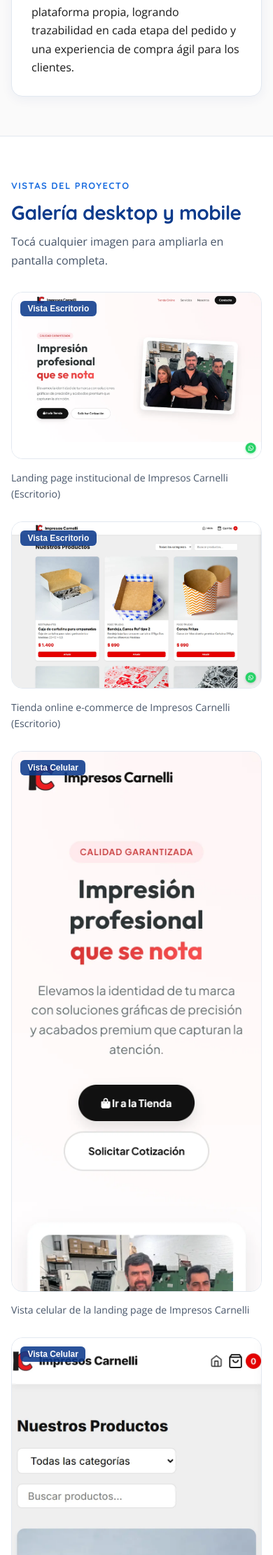
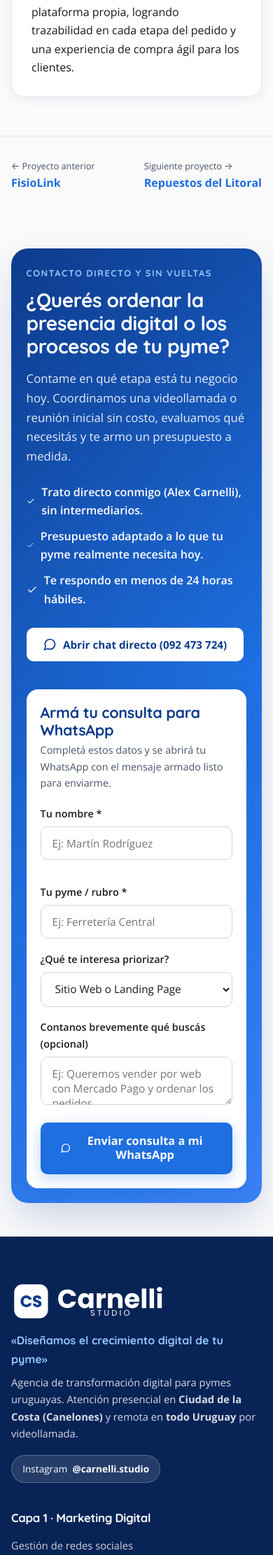
Before and after one commit to AlexG1223/Carnelli-Studio-Web, a PHP site: page /proyectos/impresos-carnelli in a window 390 px wide. Shown: the part 2298-4520 px from the top of the page at 70% size. Run offline with PHP 8.4, Linux system fonts and the light colour scheme.

Commit message:
refactor(proyectos): quitar seccion de galeria desktop y mobile en el caso de estudio

```diff
--- a/app/views/pages/proyectos/show.php
+++ b/app/views/pages/proyectos/show.php
@@ -110,55 +110,6 @@ $metricas = $proyecto['metricas'] ?? [];
         </div>
     </section>
 
-    <!-- Galería con Lightbox accesible (teclado + swipe) -->
-    <?php if (!empty($galeria)): ?>
-    <section class="section section--alt" aria-labelledby="gallery-heading">
-        <div class="container">
-            <div class="section-header">
-                <span class="eyebrow">VISTAS DEL PROYECTO</span>
-                <h2 id="gallery-heading" class="section-title">Galería desktop y mobile</h2>
-                <p class="section-subtitle">Tocá cualquier imagen para ampliarla en pantalla completa.</p>
-            </div>
-
-            <div class="case-gallery" id="case-gallery">
-                <?php foreach ($galeria as $idx => $img): ?>
-                    <figure class="case-gallery__item case-gallery__item--<?= View::e($img['tipo'] ?? 'desktop') ?>">
-                        <button
-                            type="button"
-                            class="case-gallery__trigger"
-                            data-lightbox-src="<?= View::asset($img['ruta'], false) ?>"
-                            data-lightbox-alt="<?= View::e($img['alt']) ?>"
-                            data-lightbox-index="<?= $idx ?>"
-                            aria-label="Ampliar imagen: <?= View::e($img['alt']) ?>"
-                        >
-                            <img
-                                src="<?= View::asset($img['ruta']) ?>"
-                                alt="<?= View::e($img['alt']) ?>"
-                                width="700"
-                                height="480"
-                                loading="lazy"
-                            >
-                            <span class="case-gallery__badge"><?= ($img['tipo'] ?? 'desktop') === 'mobile' ? 'Vista Celular' : 'Vista Escritorio' ?></span>
-                        </button>
-                        <figcaption class="case-gallery__caption"><?= View::e($img['alt']) ?></figcaption>
-                    </figure>
-                <?php endforeach; ?>
-            </div>
-        </div>
-    </section>
-
-    <!-- Modal Lightbox accesible -->
-    <div class="lightbox" id="lightbox" role="dialog" aria-modal="true" aria-label="Visor de imágenes del proyecto" hidden>
-        <button type="button" class="lightbox__close" id="lightbox-close" aria-label="Cerrar galería">×</button>
-        <button type="button" class="lightbox__nav lightbox__nav--prev" id="lightbox-prev" aria-label="Imagen anterior">‹</button>
-        <div class="lightbox__stage">
-            <img src="" alt="" class="lightbox__img" id="lightbox-img">
-            <p class="lightbox__caption" id="lightbox-caption"></p>
-        </div>
-        <button type="button" class="lightbox__nav lightbox__nav--next" id="lightbox-next" aria-label="Imagen siguiente">›</button>
-    </div>
-    <?php endif; ?>
-
     <!-- Testimonio vinculado al proyecto (solo si existe y está publicado) -->
     <?php if (!empty($testimonio)): ?>
     <section class="section">
```
